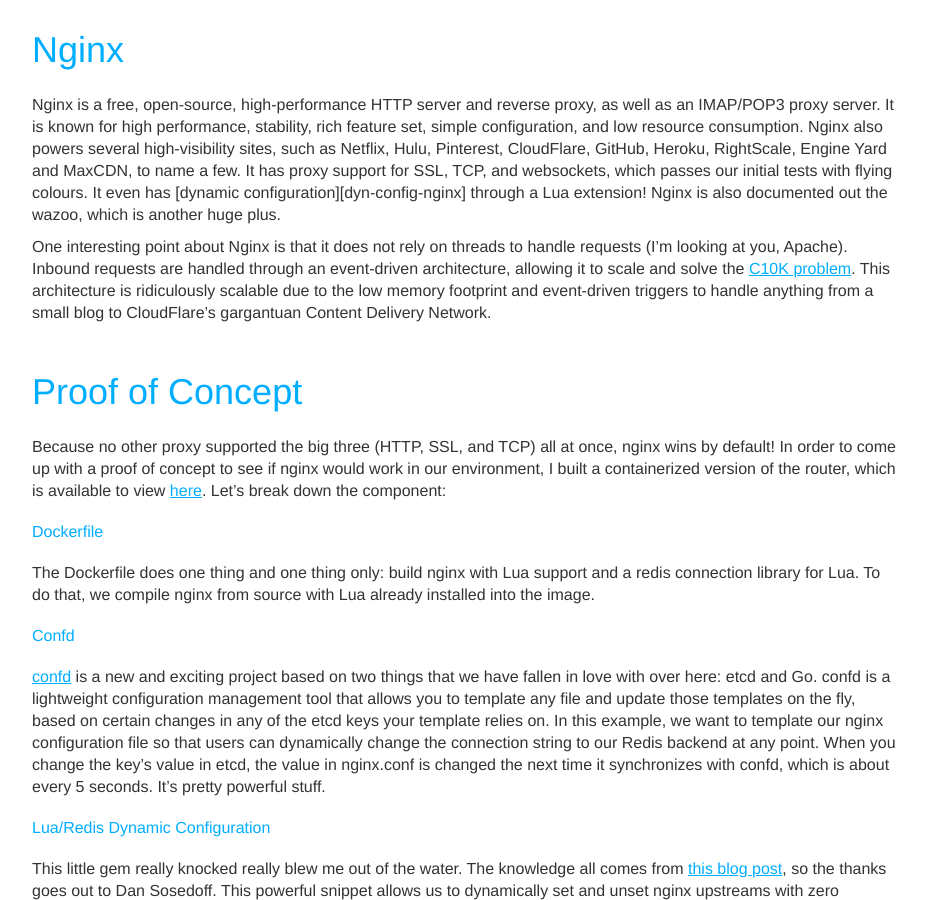
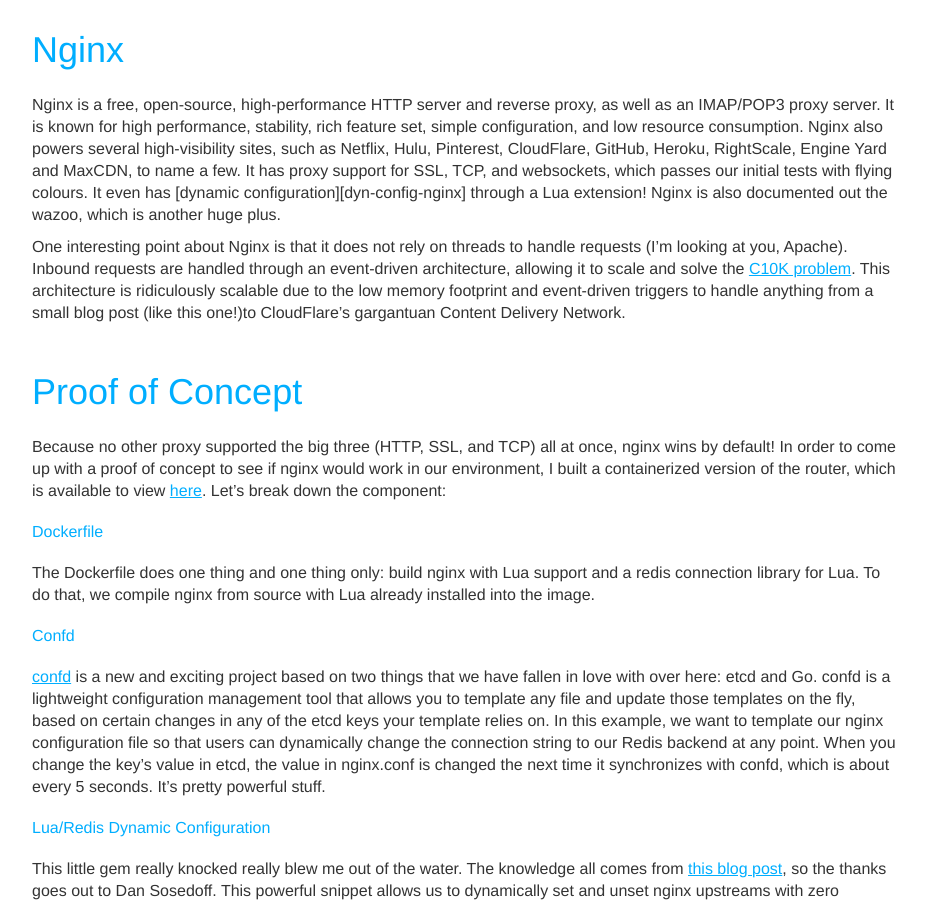
Before and after one commit to stefanfoulis/deis.io, a Jekyll site: the page built from _posts/2014-03-22-reverse-proxy-showdown.md, in a window 1280 px wide and 900 px high, scrolled down 2208 px. Shown: the whole window, without its empty margins (323-1250 px from the left). Built offline with Jekyll 4.4.1, drawn with Linux system fonts in a browser that asks for light colours; nearby versions of some CDN libraries; library files that are not in the unit come from our copies; Markdown is read by kramdown in place of the engine named in the settings.

Commit message:
add an example

```diff
--- a/_posts/2014-03-22-reverse-proxy-showdown.md
+++ b/_posts/2014-03-22-reverse-proxy-showdown.md
@@ -110,7 +110,8 @@
 (I'm looking at you, Apache). Inbound requests are handled through an event-driven
 architecture, allowing it to scale and solve the [C10K problem][c10k]. This architecture
 is ridiculously scalable due to the low memory footprint and event-driven triggers to
-handle anything from a small blog to CloudFlare's gargantuan Content Delivery Network.
+handle anything from a small blog post (like this one!)to CloudFlare's gargantuan
+Content Delivery Network.
 
 ## Proof of Concept
 
```
